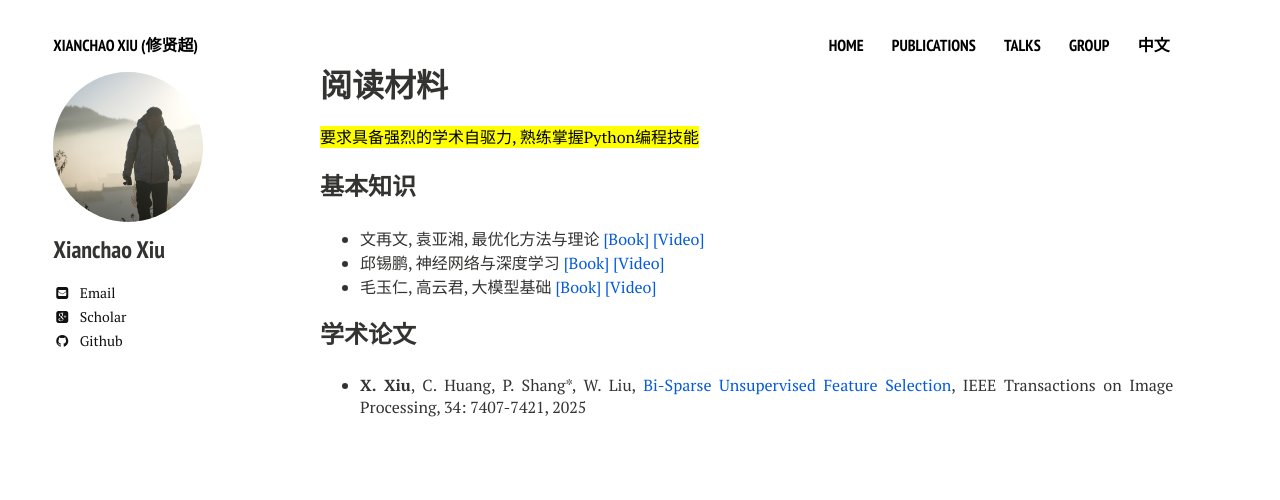
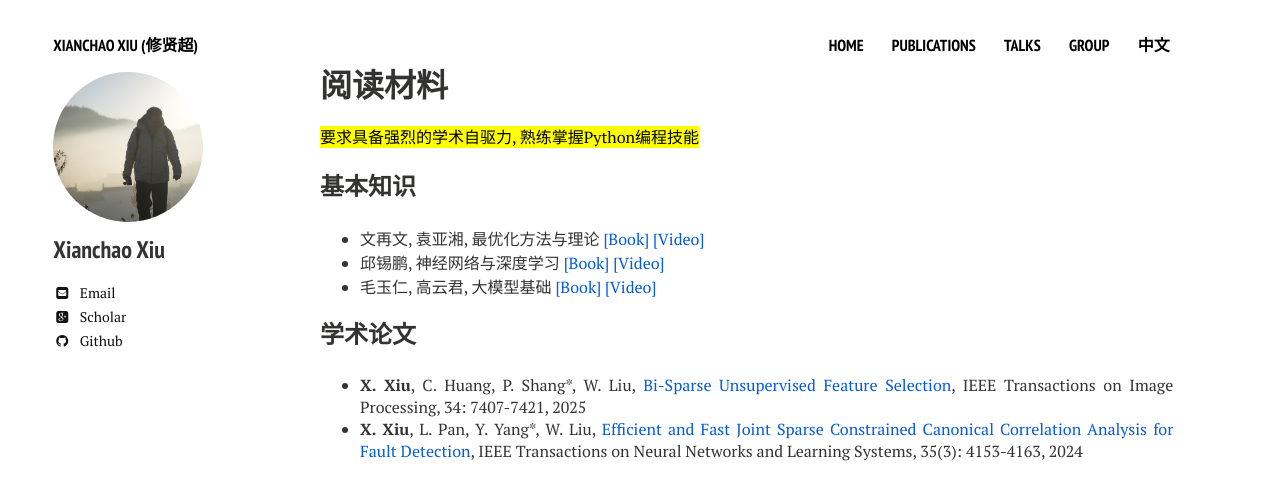
Before and after one commit to xianchaoxiu/xianchaoxiu.github.io, a Jekyll site: the page built from chinese/reading/index.md, in a window 1280 px wide. Shown: the top 500 px of the page. Built offline with Jekyll 4.4.1, drawn with Linux system fonts in a browser that asks for light colours; nearby versions of some CDN libraries.

Commit message:
Update index.md

```diff
--- a/chinese/reading/index.md
+++ b/chinese/reading/index.md
@@ -17,3 +17,4 @@ share: false
 
 ### 学术论文
 * <b>X. Xiu</b>, C. Huang, P. Shang*, W. Liu, <a href="https://ieeexplore.ieee.org/document/11207158" class="textlink" target="_blank">Bi-Sparse Unsupervised Feature Selection</a>, IEEE Transactions on Image Processing, 34: 7407-7421, 2025  <br>
+* <b>X. Xiu</b>, L. Pan, Y. Yang*, W. Liu, <a href="https://doi.org/10.1109/TNNLS.2022.3201881" class="textlink" target="_blank">Efficient and Fast Joint Sparse Constrained Canonical Correlation Analysis for Fault Detection</a>, IEEE Transactions on Neural Networks and Learning Systems, 35(3): 4153-4163, 2024  <br>
```
